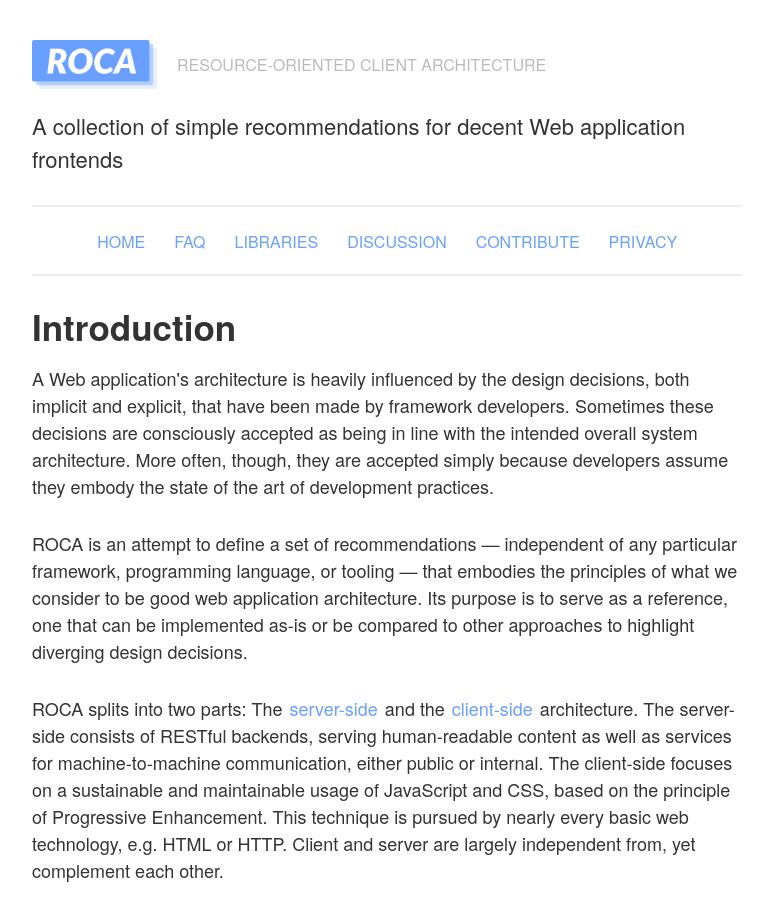
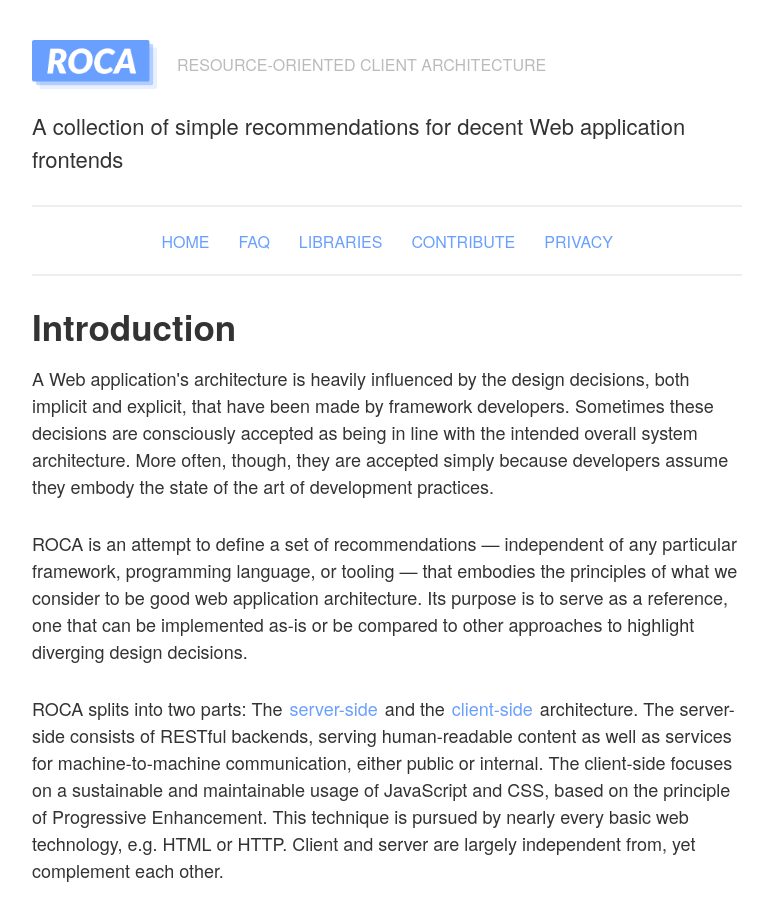
Before and after one commit to innoq/ROCA, a Jekyll site: the page built from index.html, in a window 1280 px wide and 900 px high. Shown: the whole window, without its empty margins (128-896 px from the left). Built offline with Jekyll 4.4.1, drawn with Linux system fonts in a browser that asks for light colours.

Commit message:
Removed discussion from navigation

```diff
--- a/_layouts/default.html
+++ b/_layouts/default.html
@@ -31,7 +31,6 @@
             <li role="presentation"><a href="index.html">Home</a></li>
             <li role="presentation"><a href="faq.html">FAQ</a></li>
             <li role="presentation"><a href="libraries.html">Libraries</a></li>
-            <li role="presentation"><a href="discussion.html">Discussion</a></li>
             <li role="presentation"><a href="https://github.com/innoq/ROCA">Contribute</a></li>
             <li role="presentation"><a href="https://www.innoq.com/de/datenschutz">Privacy</a></li>
           </ul>
```
